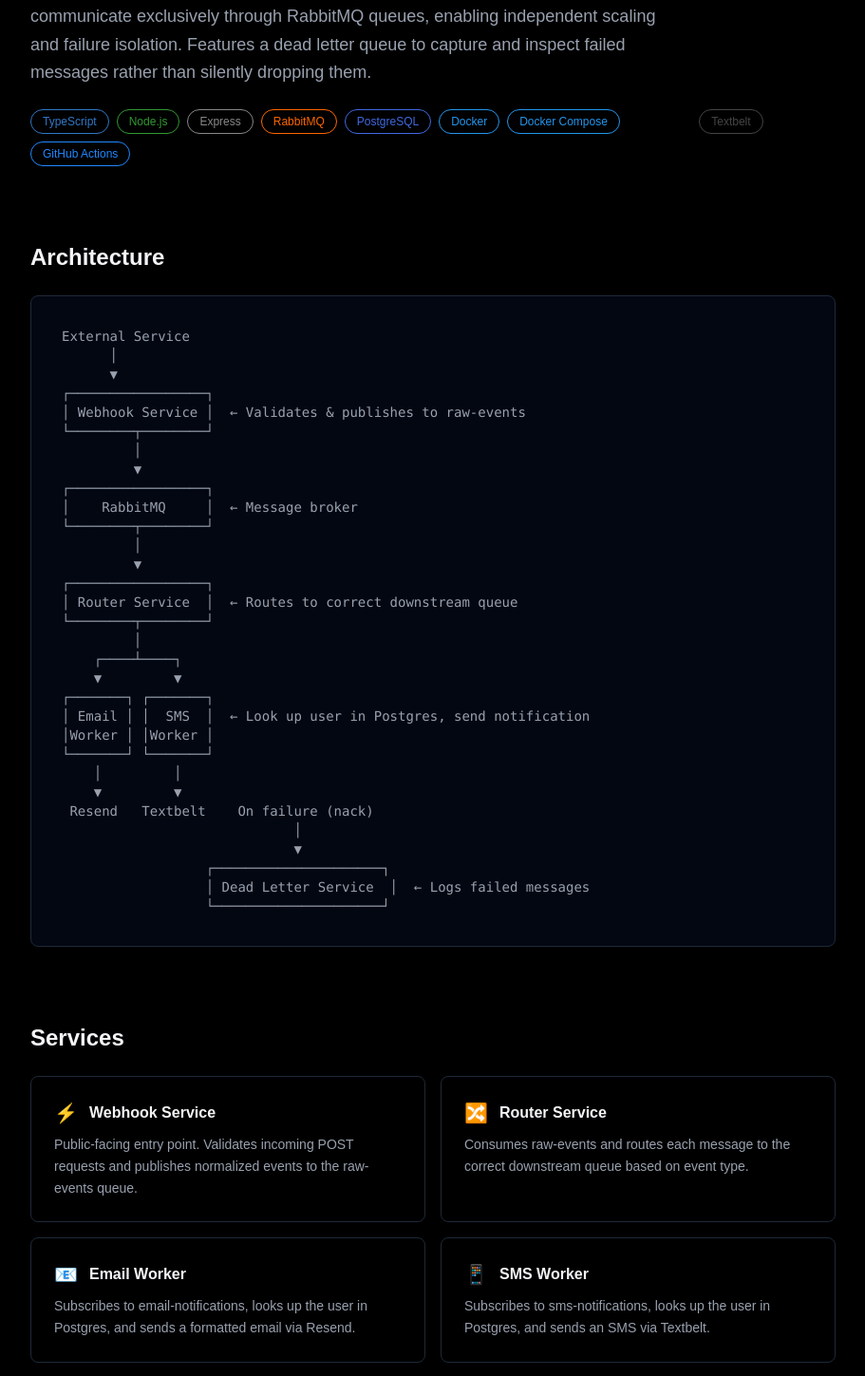
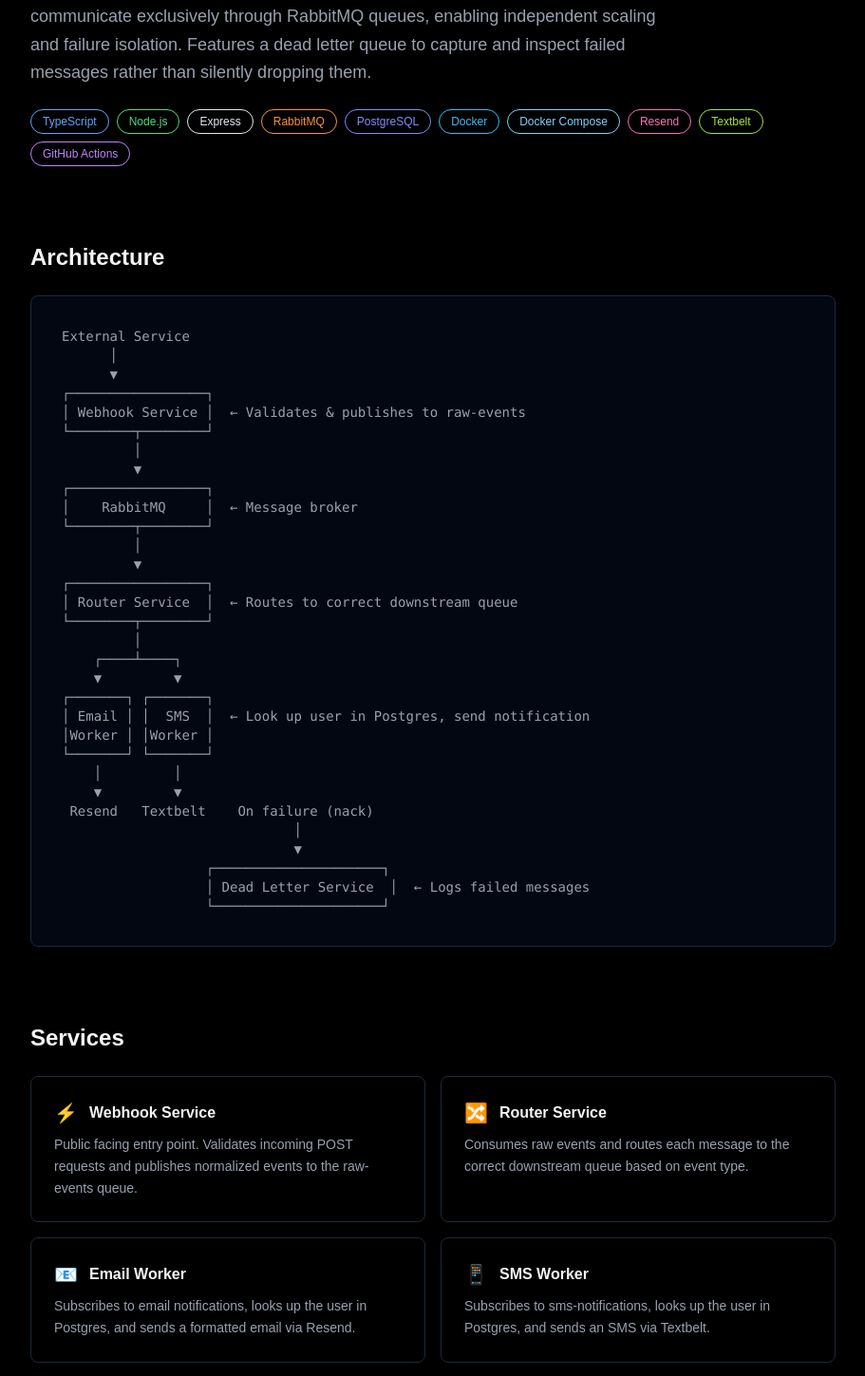
Before and after one commit to cyberdeeb/portfolio, a React (Vite) app: page /projects/notification-platform in a window 1280 px wide. Shown: the part 565-2014 px from the top of the page at 95% size, without its empty margins (184-1095 px from the left). Built offline with nearby package versions, Linux system fonts and the light colour scheme.

Commit message:
Update tech stack colors and fix typos in NotificationPlatform component

```diff
--- a/src/components/projects/NotificationPlatform.jsx
+++ b/src/components/projects/NotificationPlatform.jsx
@@ -2,35 +2,35 @@ import { useEffect } from 'react';
 import { useNavigate } from 'react-router-dom';
 
 const techStack = [
-  { name: 'TypeScript', color: '#3178C6' },
-  { name: 'Node.js', color: '#339933' },
-  { name: 'Express', color: '#888888' },
-  { name: 'RabbitMQ', color: '#FF6600' },
-  { name: 'PostgreSQL', color: '#4169E1' },
-  { name: 'Docker', color: '#2496ED' },
-  { name: 'Docker Compose', color: '#2496ED' },
-  { name: 'Resend', color: '#000000' },
-  { name: 'Textbelt', color: '#444444' },
-  { name: 'GitHub Actions', color: '#2088FF' },
+  { name: 'TypeScript', color: '#60A5FA' },
+  { name: 'Node.js', color: '#4ADE80' },
+  { name: 'Express', color: '#E2E8F0' },
+  { name: 'RabbitMQ', color: '#FB923C' },
+  { name: 'PostgreSQL', color: '#818CF8' },
+  { name: 'Docker', color: '#38BDF8' },
+  { name: 'Docker Compose', color: '#7DD3FC' },
+  { name: 'Resend', color: '#F472B6' },
+  { name: 'Textbelt', color: '#A3E635' },
+  { name: 'GitHub Actions', color: '#C084FC' },
 ];
 
 const services = [
   {
     name: 'Webhook Service',
     description:
-      'Public-facing entry point. Validates incoming POST requests and publishes normalized events to the raw-events queue.',
+      'Public facing entry point. Validates incoming POST requests and publishes normalized events to the raw-events queue.',
     icon: '⚡',
   },
   {
     name: 'Router Service',
     description:
-      'Consumes raw-events and routes each message to the correct downstream queue based on event type.',
+      'Consumes raw events and routes each message to the correct downstream queue based on event type.',
     icon: '🔀',
   },
   {
     name: 'Email Worker',
     description:
-      'Subscribes to email-notifications, looks up the user in Postgres, and sends a formatted email via Resend.',
+      'Subscribes to email notifications, looks up the user in Postgres, and sends a formatted email via Resend.',
     icon: '📧',
   },
   {
```
